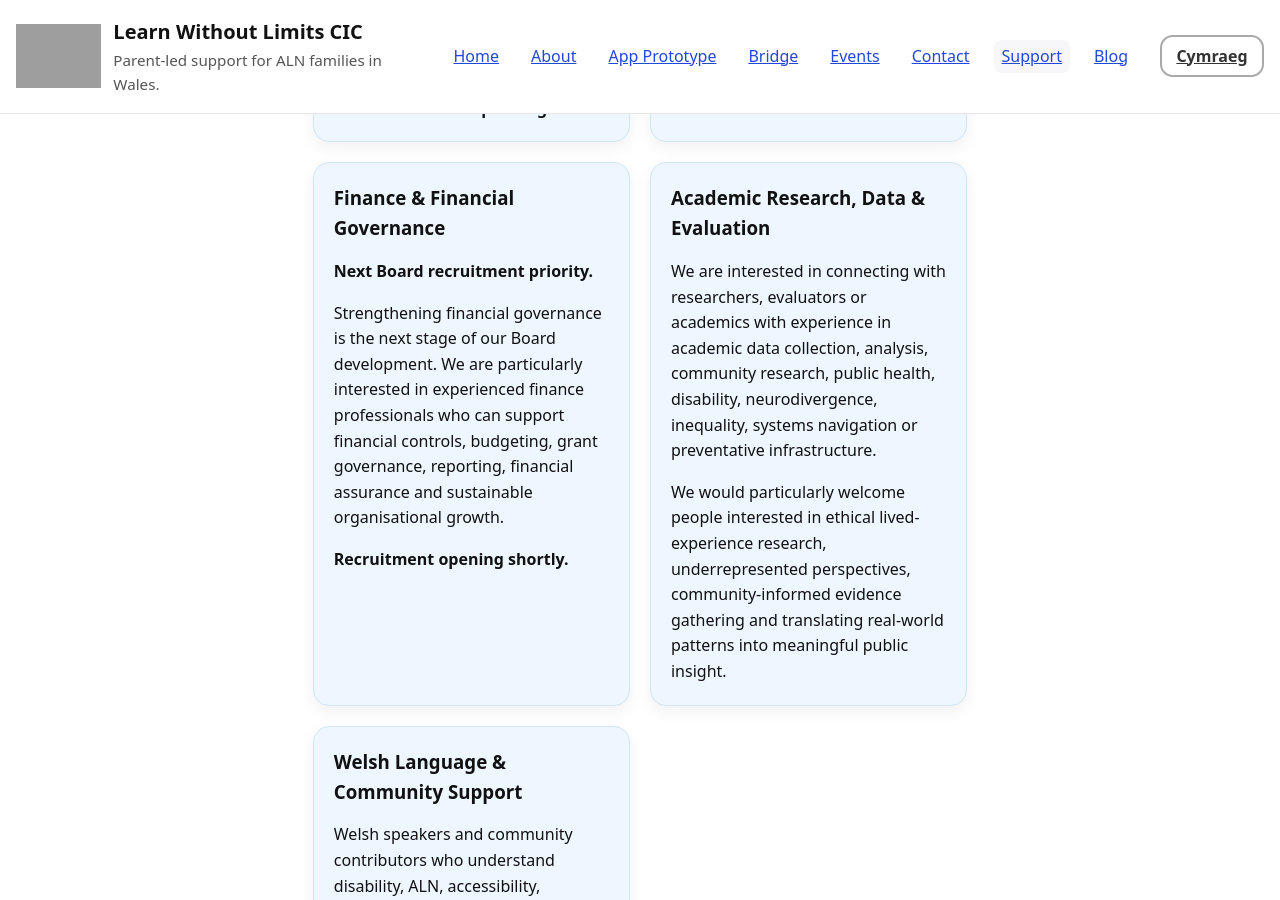
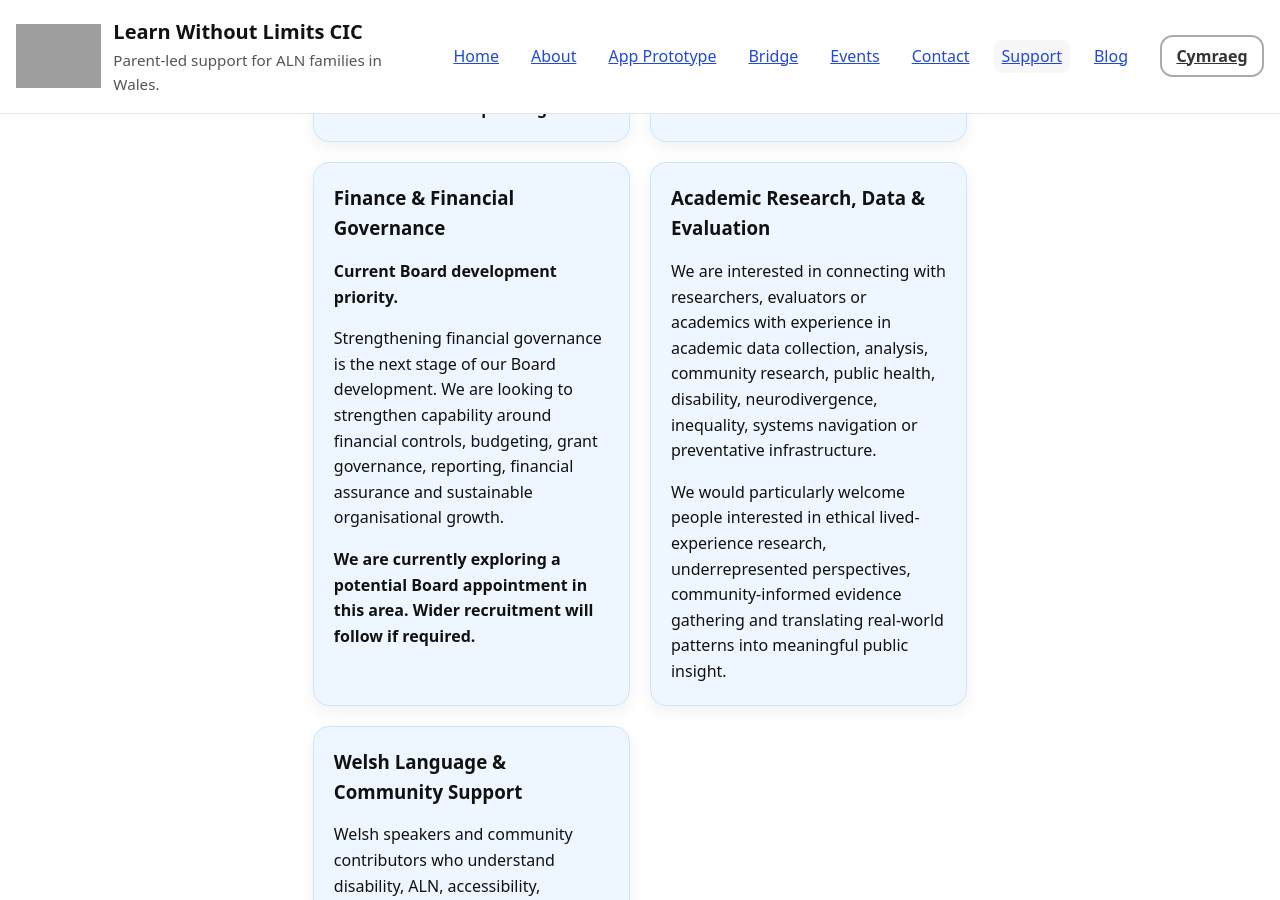
Before and after one commit to StephShobiye/learnwithoutlimitscic.github.io, a Jekyll site: the page support.en.html, which Jekyll copies as it is, in a window 1280 px wide and 900 px high, scrolled down 1754 px. Built offline with Jekyll 4.4.1, drawn with Linux system fonts in a browser that asks for light colours; grey boxes are pictures that could not be loaded.

Commit message:
Update Finance Board recruitment status

```diff
--- a/support.en.html
+++ b/support.en.html
@@ -225,15 +225,15 @@
           <h3>Finance &amp; Financial Governance</h3>
 
           <p>
-            <strong>Next Board recruitment priority.</strong>
+            <strong>Current Board development priority.</strong>
           </p>
 
           <p>
-            Strengthening financial governance is the next stage of our Board development. We are particularly interested in experienced finance professionals who can support financial controls, budgeting, grant governance, reporting, financial assurance and sustainable organisational growth.
+            Strengthening financial governance is the next stage of our Board development. We are looking to strengthen capability around financial controls, budgeting, grant governance, reporting, financial assurance and sustainable organisational growth.
           </p>
 
           <p>
-            <strong>Recruitment opening shortly.</strong>
+            <strong>We are currently exploring a potential Board appointment in this area. Wider recruitment will follow if required.</strong>
           </p>
         </article>
 
```
